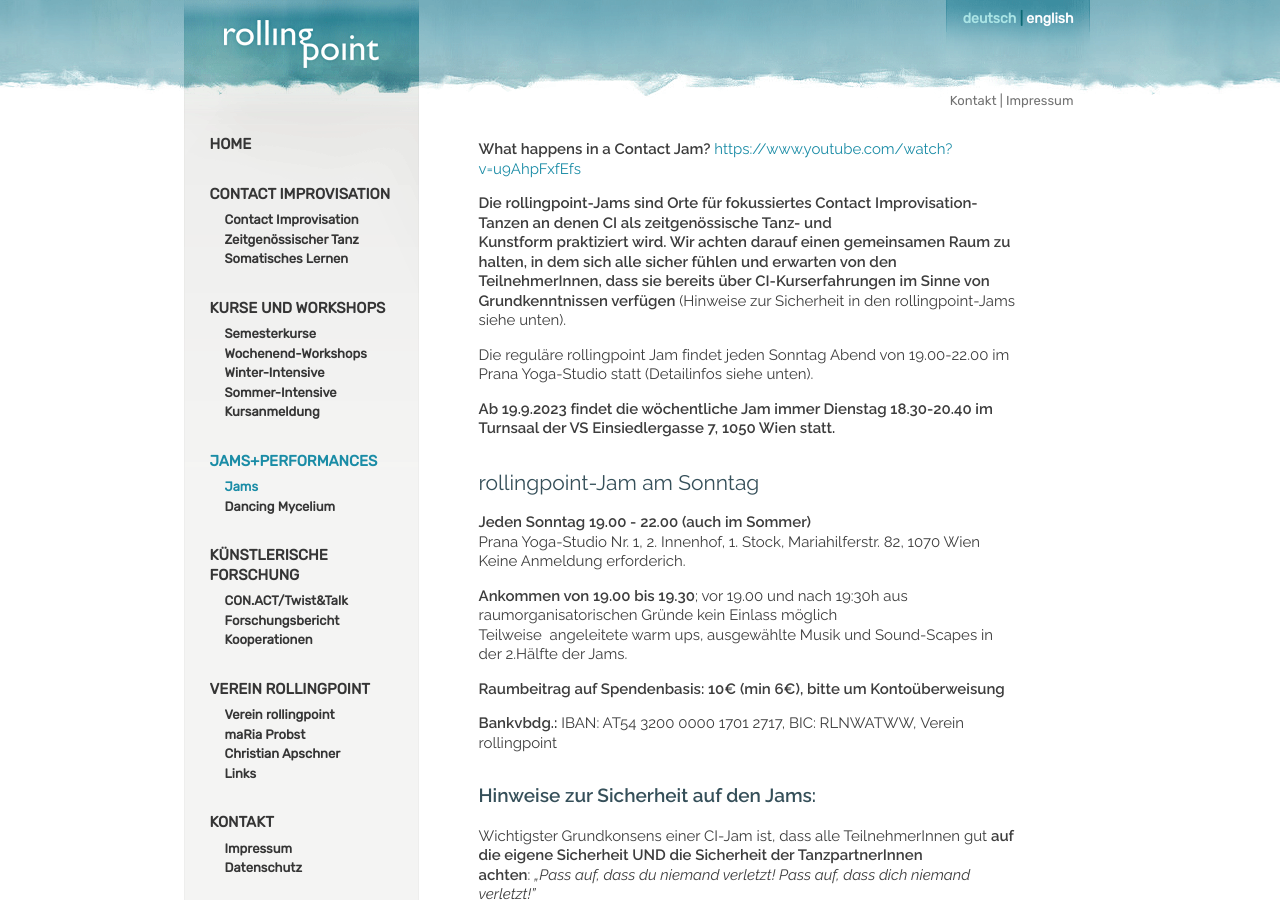
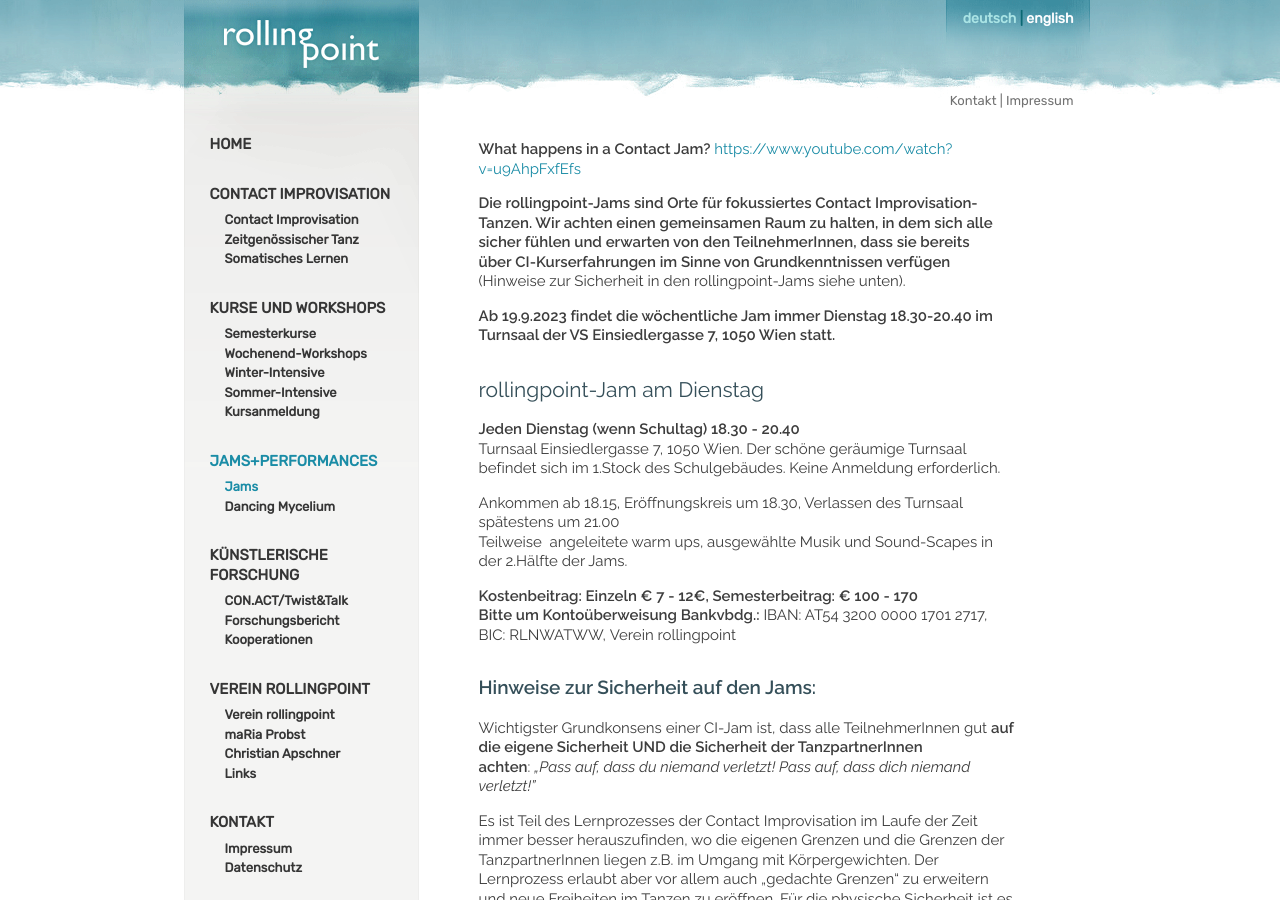
Before and after one commit to manulari/rollingpointat, a Jekyll site: the page built from _pages_de/jams.md, in a window 1280 px wide and 900 px high. Built offline with Jekyll 4.4.1, drawn with Linux system fonts in a browser that asks for light colours; comment, search, counter and statistics services are not loaded.

Commit message:
Update page (de) “jams”

```diff
--- a/_pages_de/jams.md
+++ b/_pages_de/jams.md
@@ -5,24 +5,22 @@ other_lang: ""
 ---
 **What happens in a Contact Jam?** <https://www.youtube.com/watch?v=u9AhpFxfEfs>
 
-**Die rollingpoint-Jams sind Orte für fokussiertes Contact Improvisation-Tanzen an denen CI als zeitgenössische Tanz- und Kunstform praktiziert wird. Wir achten darauf einen gemeinsamen Raum zu halten, in dem sich alle sicher fühlen und erwarten von den TeilnehmerInnen, dass sie bereits über CI-Kurserfahrungen im Sinne von Grundkenntnissen verfügen** (Hinweise zur Sicherheit in den rollingpoint-Jams siehe unten).
-
-Die reguläre rollingpoint Jam findet jeden Sonntag Abend von 19.00-22.00 im Prana Yoga-Studio statt (Detailinfos siehe unten).
+**Die rollingpoint-Jams sind Orte für fokussiertes Contact Improvisation-Tanzen. Wir achten  einen gemeinsamen Raum zu halten, in dem sich alle sicher fühlen und erwarten von den TeilnehmerInnen, dass sie bereits über CI-Kurserfahrungen im Sinne von Grundkenntnissen verfügen** (Hinweise zur Sicherheit in den rollingpoint-Jams siehe unten).
 
 **Ab 19.9.2023 findet die wöchentliche Jam immer Dienstag 18.30-20.40 im Turnsaal der VS Einsiedlergasse 7, 1050 Wien statt.**
 
-## rollingpoint-Jam am Sonntag
+## rollingpoint-Jam am Dienstag
 
-**Jeden Sonntag 19.00 - 22.00 (auch im Sommer)**\
-Prana Yoga-Studio Nr. 1, 2. Innenhof, 1. Stock, Mariahilferstr. 82, 1070 Wien\
-Keine Anmeldung erforderich.
+**Jeden Dienstag (wenn Schultag) 18.30 - 20.40** \
+Turnsaal Einsiedlergasse 7, 1050 Wien. Der schöne geräumige Turnsaal befindet sich im 1.Stock des Schulgebäudes. Keine Anmeldung erforderlich.
 
-**Ankommen von 19.00 bis 19.30**; vor 19.00 und nach 19:30h aus raumorganisatorischen Gründe kein Einlass möglich\
+Ankommen ab 18.15, Eröffnungskreis um 18.30, Verlassen des Turnsaal spätestens um 21.00\
 Teilweise  angeleitete warm ups, ausgewählte Musik und Sound-Scapes in der 2.Hälfte der Jams.
 
-**Raumbeitrag auf Spendenbasis: 10€ (min 6€), bitte um Kontoüberweisung**
+**Kostenbeitrag: Einzeln € 7 - 12€, Semesterbeitrag: € 100 - 170**\
+**Bitte um Kontoüberweisung Bankvbdg.:** IBAN: AT54 3200 0000 1701 2717, BIC: RLNWATWW, Verein rollingpoint
 
-**Bankvbdg.:** IBAN: AT54 3200 0000 1701 2717, BIC: RLNWATWW, Verein rollingpoint
+
 
 ### **Hinweise zur Sicherheit auf den Jams:**
 
```
